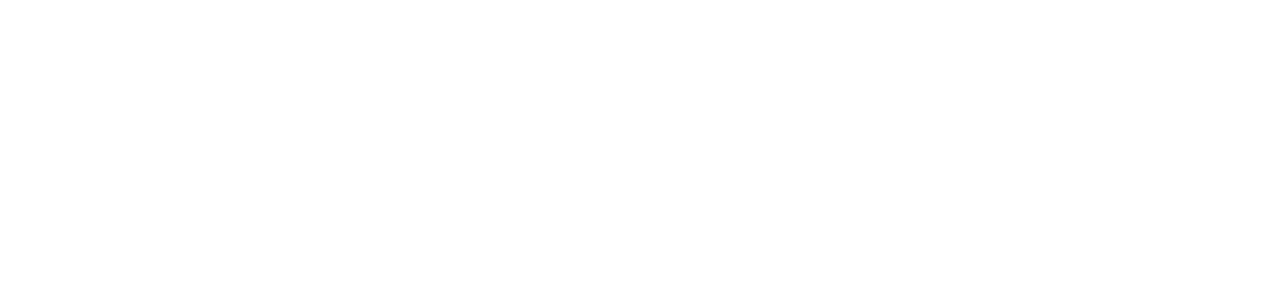
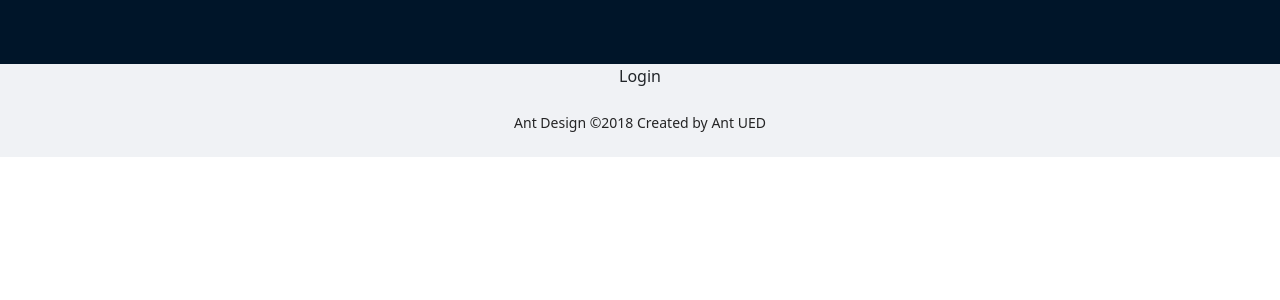
Before and after one commit to trans8-frontend/trans8-frontend, a React (Create React App) app: page / in a window 1280 px wide. Shown: the top 300 px of the page. Built offline with nearby package versions, Linux system fonts and the light colour scheme.

Commit message:
layoutChanges for route

```diff
--- a/src/App.js
+++ b/src/App.js
@@ -5,12 +5,14 @@
   Route,
   Link
 } from "react-router-dom";
+import Routes from './Layout/Routes';
+import Login from './pages/Login/Login';
 
 function App() {
   return (
     <Router>
       <div className="App">
-
+          <Routes path="/" component={Login} />
       </div>
     </Router>
   );
--- /dev/null
+++ b/src/Layout/Routes.js
@@ -0,0 +1,23 @@
+import { Layout } from 'antd'
+import React from 'react'
+import { Route } from 'react-router'
+
+const { Header, Content, Footer } = Layout;
+const Routes = ({ component: Component, ...args }) => {
+    return (<Route {...args} render={(props) =>
+        <Layout className="layout">
+            <Header>
+
+            </Header>
+            <Content style={{ padding: '0 50px' }}>
+                <Component {...props} />
+            </Content>
+            <Footer style={{ textAlign: 'center' }}>Ant Design ©2018 Created by Ant UED</Footer>
+        </Layout>
+
+
+
+    } />)
+}
+
+export default Routes
--- /dev/null
+++ b/src/pages/Login/Login.js
@@ -0,0 +1,11 @@
+import React from 'react'
+
+const Login = () => {
+    return (
+        <div>
+            Login
+        </div>
+    )
+}
+
+export default Login
```
Also changed, not shown: src/reportWebVitals.js (deleted, +0 -13 lines), src/Components/Header/Header.css (added), src/Components/Header/Header.js (added), src/Components/footer/Footer.css (added), src/Components/footer/Footer.js (added), src/logo.svg (deleted), src/pages/ForgotPassword/Forgot.js (added), src/pages/GetQuote/GetQoute.js (added), src/pages/SignUp/Signup.js (added).
